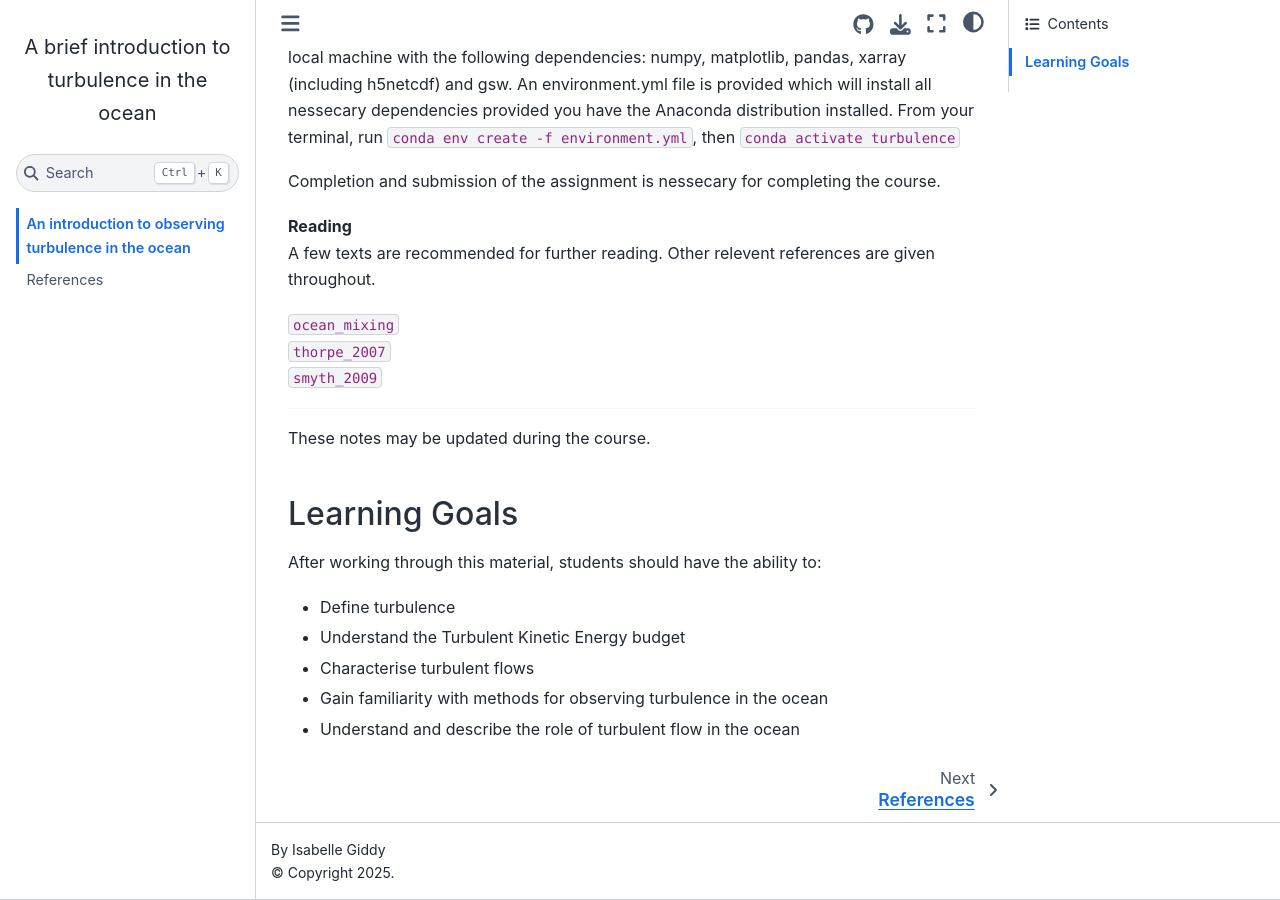
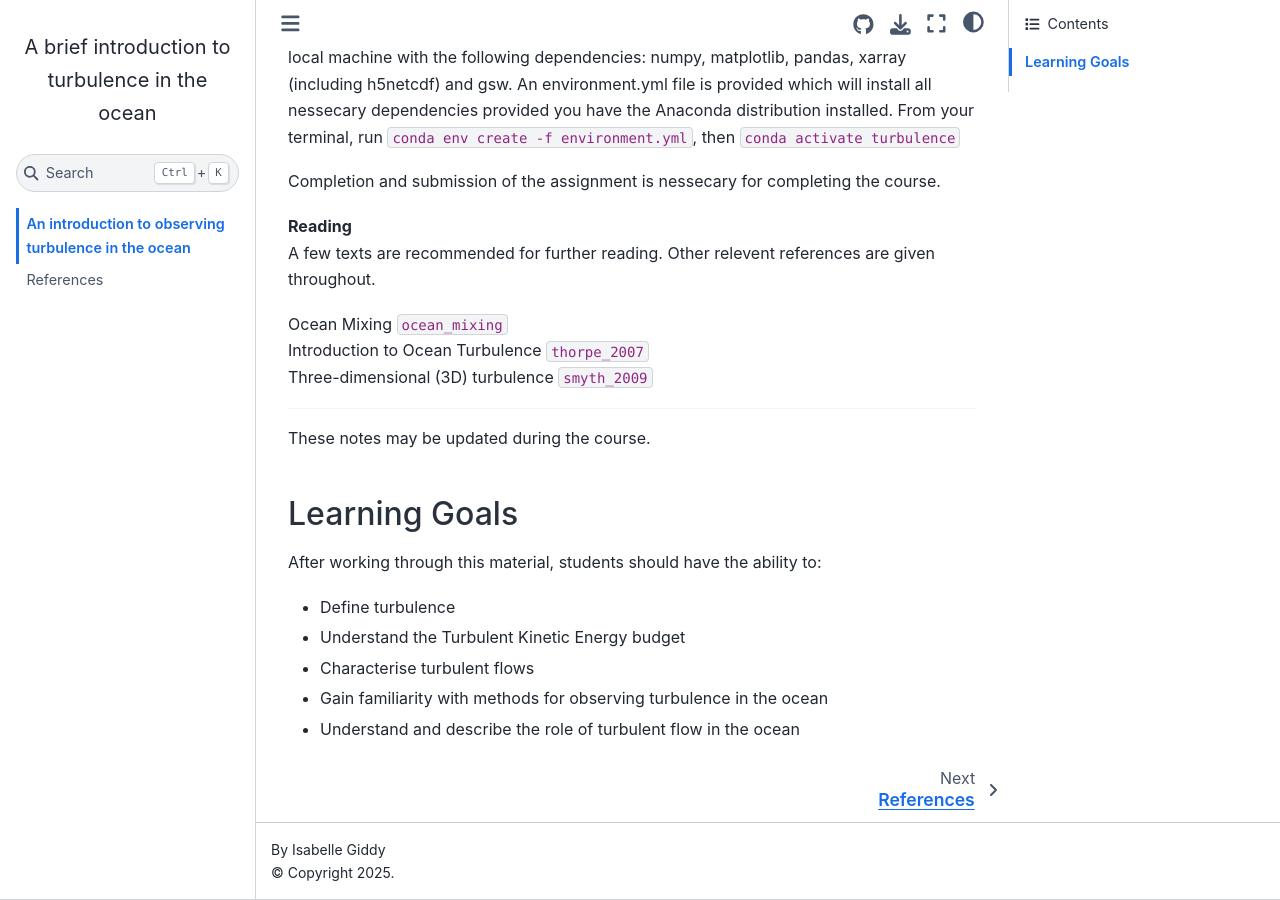
Before and after one commit to isgiddy/intro_to_turbulence, a Jupyter Book: the page built from intro.md, in a window 1280 px wide and 900 px high, scrolled down 569 px. Built offline with Jupyter Book 1.0.4 settings and Sphinx 7.4.7 and the Sphinx Book theme 1.1.4, drawn with Linux system fonts in a browser that asks for light colours; pages that are not in the unit, such as notebooks, are missing from menus; cross-references to code outside the pages are shown as plain code.

Commit message:
update to intro

```diff
--- a/intro.md
+++ b/intro.md
@@ -15,9 +15,9 @@ Completion and submission of the assignment is nessecary for completing the cour
 **Reading**
 A few texts are recommended for further reading. Other relevent references are given throughout.
 
-{cite}`ocean_mixing`
-{cite}`thorpe_2007`
-{cite}`smyth_2009`
+Ocean Mixing {cite}`ocean_mixing`
+Introduction to Ocean Turbulence {cite}`thorpe_2007`
+Three-dimensional (3D) turbulence {cite}`smyth_2009`
 
 ---
 
```
